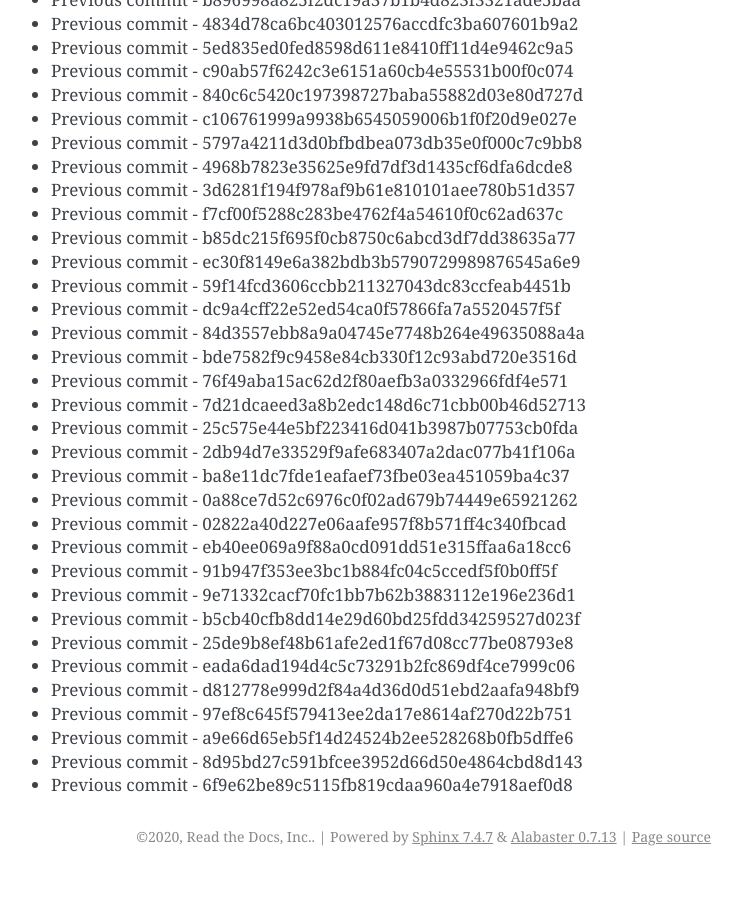
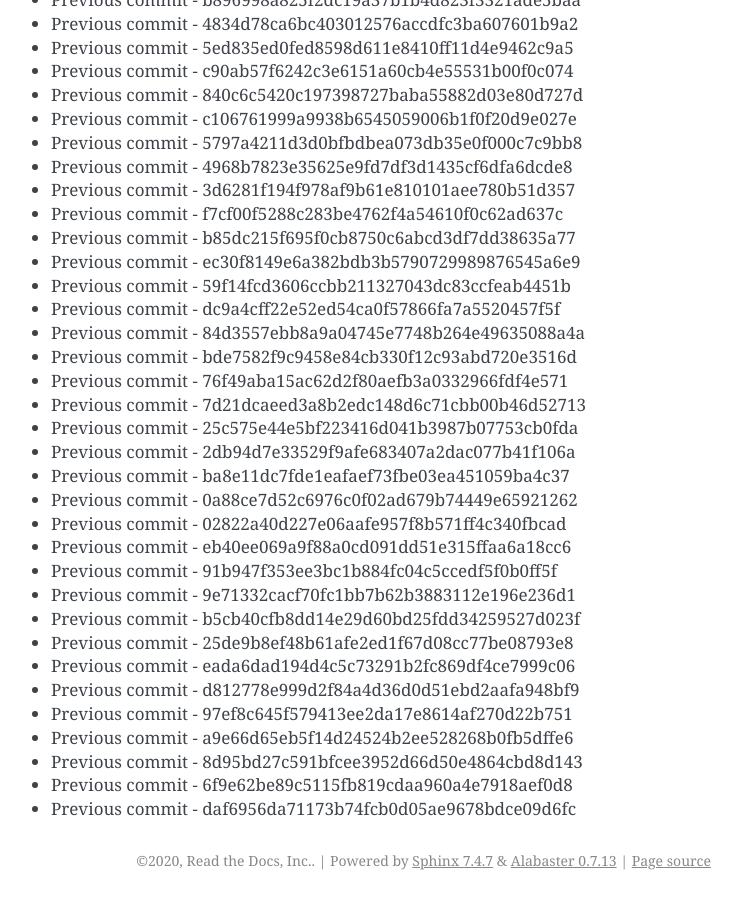
Before and after one commit to readthedocs/rtd-git-stresstest, a Sphinx documentation site: the page built from docs/updates.rst, in a window 1280 px wide and 900 px high, scrolled down 9032 px. Shown: the whole window, without its empty margins (399-1141 px from the left). Built offline with Sphinx 7.4.7, drawn with Linux system fonts in a browser that asks for light colours; before the commit the page ends 9908 px from its top, so only the background shows below that.

Commit message:
Generating commit from previous: daf6956da71173b74fcb0d05ae9678bdce09d6fc

```diff
--- a/docs/updates.rst
+++ b/docs/updates.rst
@@ -411,3 +411,4 @@ It can be tested for any performance characteristics.
 * Previous commit - a9e66d65eb5f14d24524b2ee528268b0fb5dffe6
 * Previous commit - 8d95bd27c591bfcee3952d66d50e4864cbd8d143
 * Previous commit - 6f9e62be89c5115fb819cdaa960a4e7918aef0d8
+* Previous commit - daf6956da71173b74fcb0d05ae9678bdce09d6fc
```
